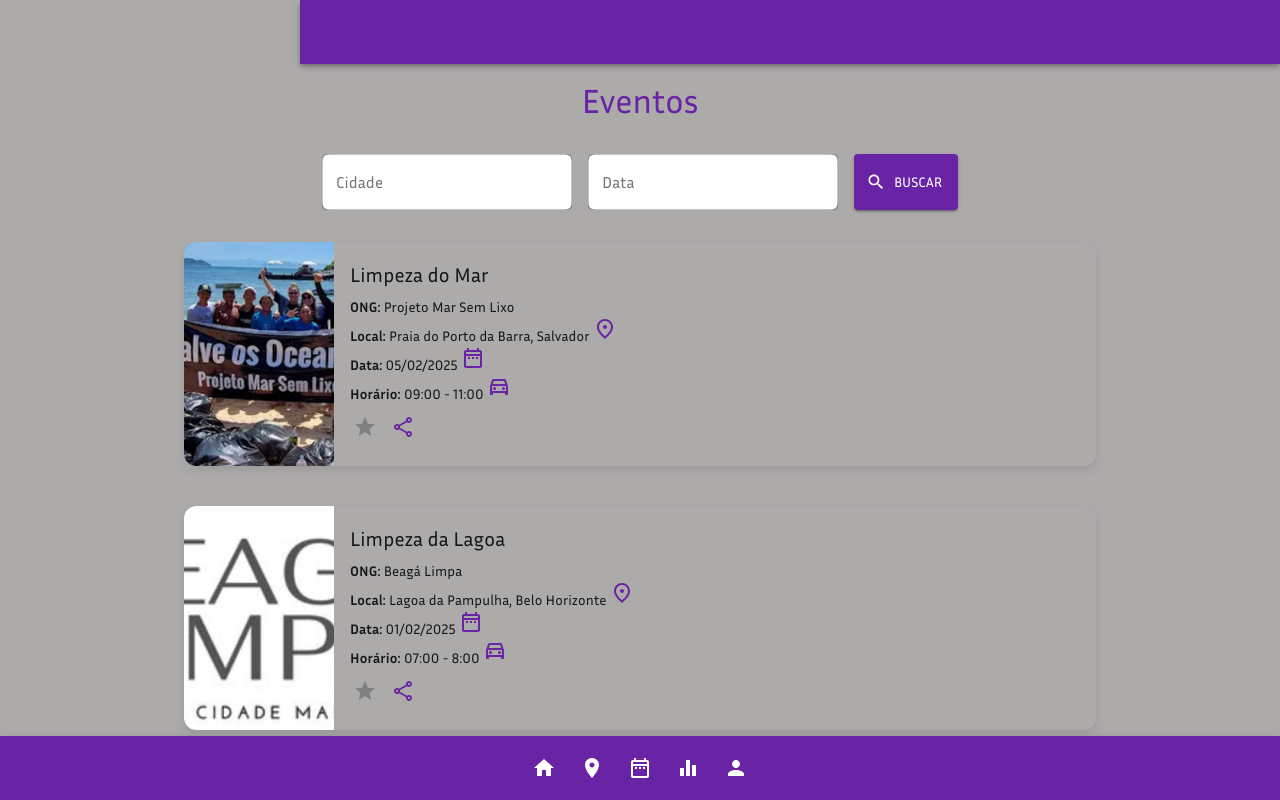
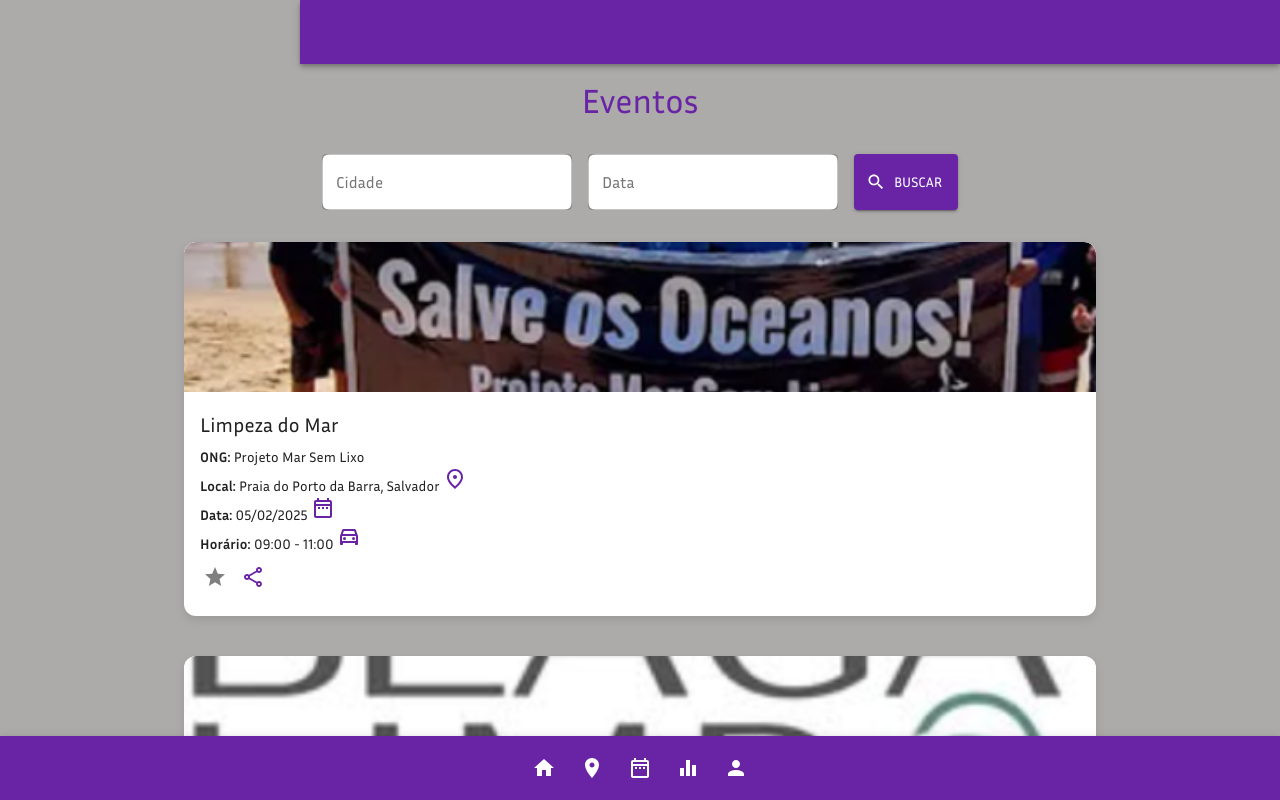
Before and after one commit to pedrorochacr/TP1-IHC, a React (Create React App) app in the folder frontend/: page /eventos in a window 1280 px wide. Built offline with nearby package versions, Linux system fonts and the light colour scheme; no server answers.

Commit message:
final commit

```diff
--- a/frontend/src/pages/eventos/index.js
+++ b/frontend/src/pages/eventos/index.js
@@ -55,21 +55,17 @@ const useStyles = makeStyles((theme) => ({
   },
   card: {
     display: "flex",
+    flexDirection: "column",
     borderRadius: "12px",
     boxShadow: "0 4px 10px rgba(0, 0, 0, 0.1)",
+    backgroundColor: "#fff",
     marginBottom: theme.spacing(2),
-    [theme.breakpoints.down("sm")]: {
-      flexDirection: "column",
-    },
   },
   cardMedia: {
-    width: "150px",
+    height: "150px",
+    borderTopLeftRadius: "12px",
+    borderTopRightRadius: "12px",
     objectFit: "cover",
-    borderRadius: "12px 0 0 12px",
-    [theme.breakpoints.down("sm")]: {
-      width: "100%",
-      borderRadius: "12px 12px 0 0",
-    },
   },
   cardContent: {
     flex: 1,
@@ -222,13 +218,16 @@ const Eventos = () => {
                       <strong>ONG:</strong> {event.ong}
                     </Typography>
                     <Typography variant="body2">
-                      <strong>Local:</strong> {event.local} <PlaceOutlined color="primary" />
+                      <strong>Local:</strong> {event.local}{" "}
+                      <PlaceOutlined color="primary" />
                     </Typography>
                     <Typography variant="body2">
-                      <strong>Data:</strong> {event.date} <DateRangeOutlined color="primary" />
+                      <strong>Data:</strong> {event.date}{" "}
+                      <DateRangeOutlined color="primary" />
                     </Typography>
                     <Typography variant="body2">
-                      <strong>Horário:</strong> {event.time} <TimeToLeaveOutlined color="primary" />
+                      <strong>Horário:</strong> {event.time}{" "}
+                      <TimeToLeaveOutlined color="primary" />
                     </Typography>
                     <div className={classes.actionIcons}>
                       <IconButton
```
